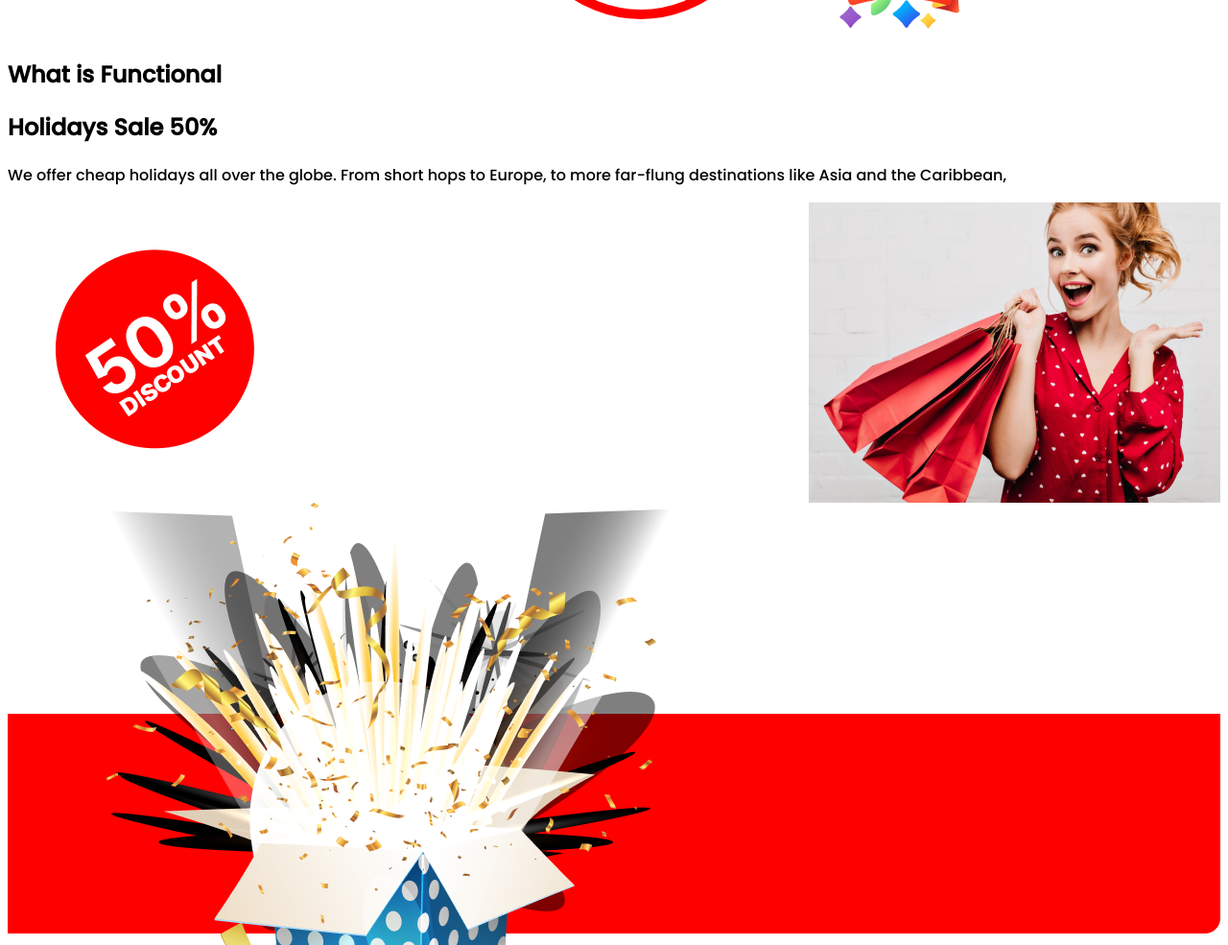
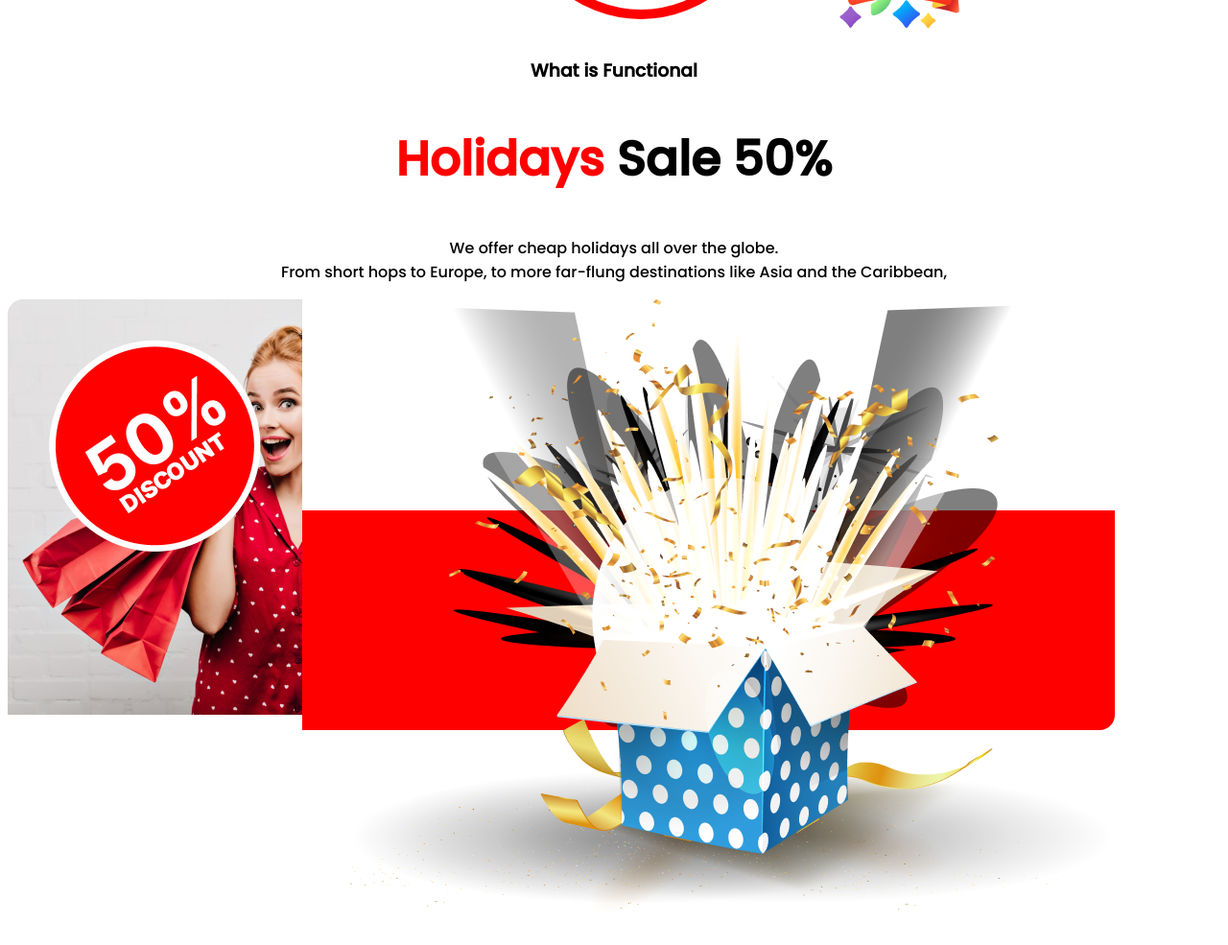
Before and after one commit to hasib6464/Happy-New-Year, a plain HTML site: page index.html in a window 1280 px wide. Shown: the part 2737-3722 px from the top of the page at 96% size. Drawn offline with Linux system fonts and the light colour scheme.

Commit message:
third commit

```diff
--- a/index.html
+++ b/index.html
@@ -78,20 +78,21 @@
 
         <!-- Holiday Sales -->
         <section>
-            <div>
-                <h2>What is Functional</h2>
-                <h1>Holidays Sale 50%</h1>
-                <p>We offer cheap holidays all over the globe. From short hops to Europe, to more far-flung destinations like Asia and the Caribbean,</p>
+            <div class="function-holiday">
+                <h3>What is Functional</h2>
+                <h1 class="header-text"><span class="new-park-text">Holidays</span> Sale 50%</h1>
+                <p>We offer cheap holidays all over the globe.<br> From short hops to Europe, to more far-flung destinations like Asia and the Caribbean,</p>
 
             </div>
-            <div class="holiday-sale-img">
-
-
+            <div class="img-holiday-position">
+                <div class="holiday-sale-img">
                 <img src="./image/Group 44.png" alt="">
             </div>
             <div class="holiday-sale-red-img">
                 <img src="./image/Group 75.png" alt="">
+
             </div>
+        </div>
             </div>
         </section>
 
--- a/style/new.css
+++ b/style/new.css
@@ -94,15 +94,26 @@
     border-radius:200px;
     margin: 20px 70px 20px 70px;
 }
+.function-holiday{
+    text-align: center;
+}
 .holiday-sale-img{
     background-image: url(../image/Rectangle\ 1.png);
 
     background-repeat: no-repeat;
-    background-position: right;
+    /* background-position: right; */
+}
+.holiday-sale-img img{
+
+}
+.img-holiday-position{
+    display: flex;
 }
 .holiday-sale-red-img{
     background-image: url(../image/Rectangle\ 2.png);
 
     background-repeat: no-repeat;
     background-position: right;
+
+    padding-left: 50px;
 }
```
